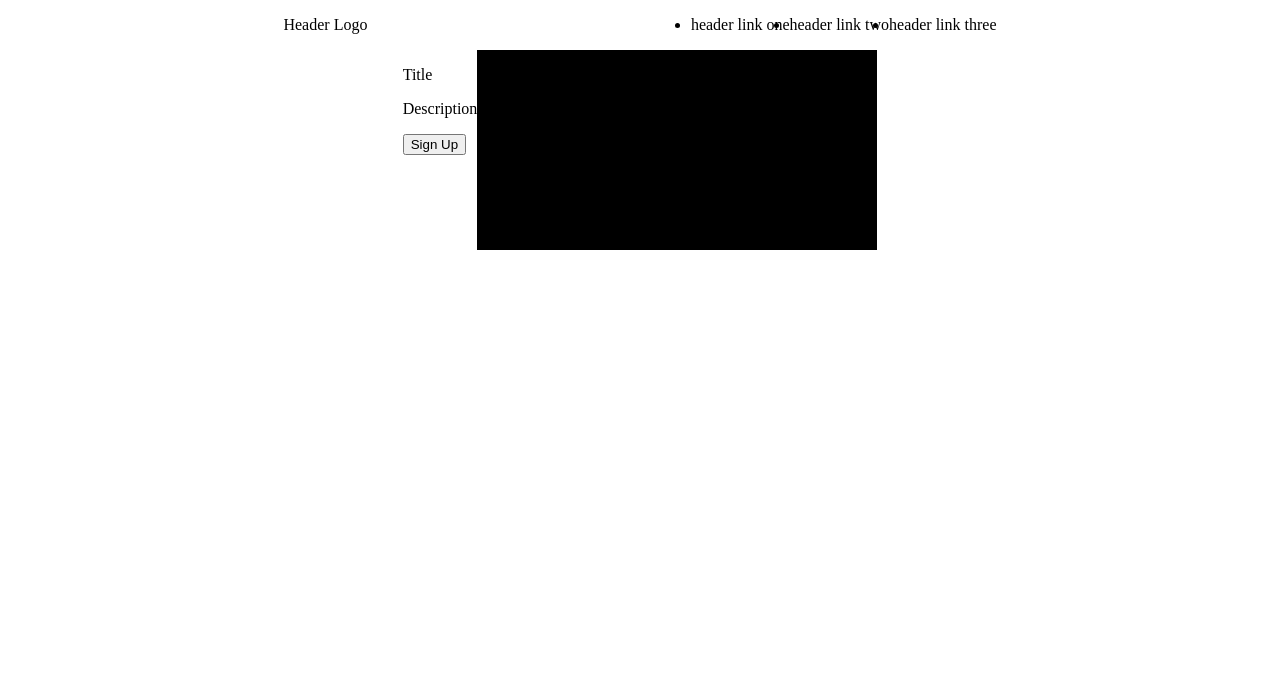
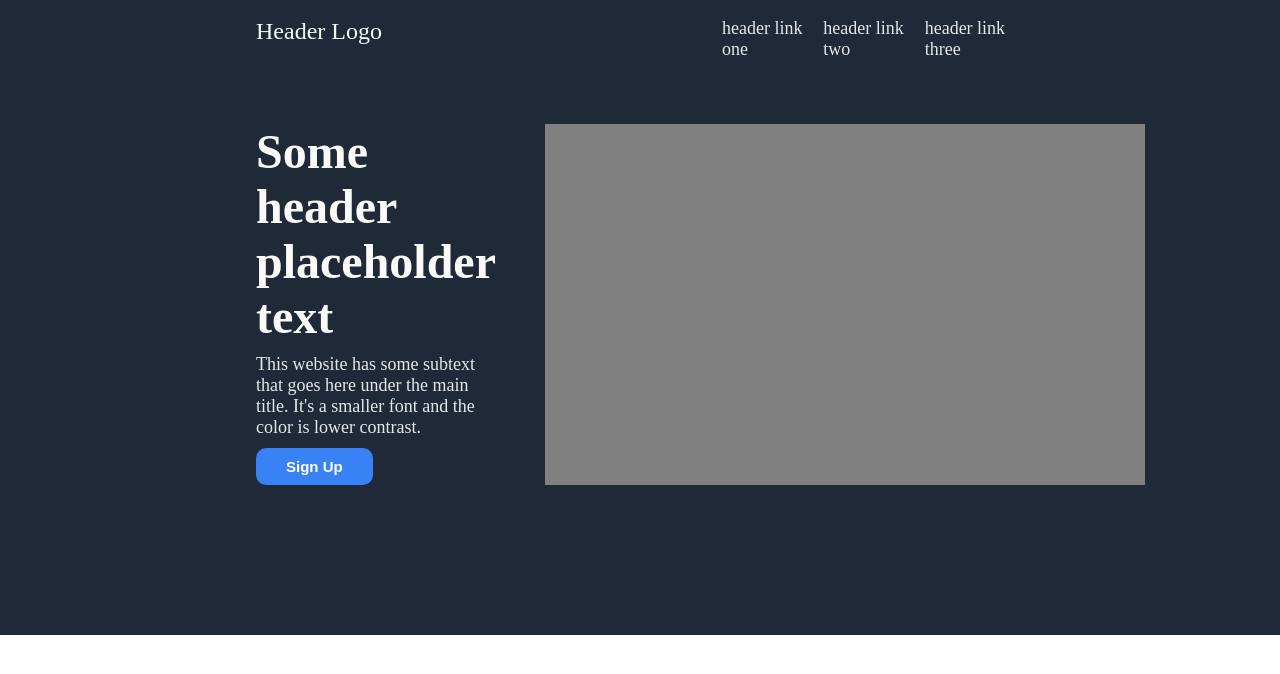
Before and after one commit to vent-dev/landing-page, a plain HTML site: page index.html in a window 1280 px wide. Drawn offline with Linux system fonts and the light colour scheme.

Commit message:
Completed header template

```diff
--- a/index.html
+++ b/index.html
@@ -8,22 +8,24 @@
     <title>Document</title>
 </head>
 <body>
-    <div class="section-1">
+    <div class="top">
         <div class="header">
-            <p>Header Logo</p>
+            <p class="logo">Header Logo</p>
             <ul>
                 <li>header link one</li>
                 <li>header link two</li>
                 <li>header link three</li>
             </ul>
         </div>
-        <div class="header-content">
-            <div class="sidebar">
-                <p>Title</p>
-                <p>Description</p>
-                <button>Sign Up</button>
+
+        <div class="content">
+            <div class="placeholder-text">
+                <p class="title">Some header placeholder text</p>
+                <p class="description">This website has some subtext that goes here under the main title. It's a smaller font and the color is lower contrast.</p>
+                <button class="sign-up">Sign Up</button>
             </div>
-            <div class="header-placeholder"></div>
+
+            <div class="placeholder-image"></div>
         </div>
     </div>
 </body>
--- a/stylesheet.css
+++ b/stylesheet.css
@@ -1,35 +1,97 @@
 body {
+    display: flex;
     margin: 0;
+}
+
+.top {
     display: flex;
     flex-direction: column;
-    min-height: 100vh;
+    background-color: #1F2937;
+    padding-bottom: 150px;
+    padding-top: 18px;
+    flex: 1;
 }
 
-.section-1 {
-    display: flex;
-    flex-direction: column;
+.logo {
+    display: inherit;
+    font-size: 24px;
+    color: #F0FAF8;
+    margin: 0;
+    flex: 1;
 }
 
 .header {
     display: flex;
-    flex-direction: row;
-    justify-content: space-evenly;
+    margin-bottom: 5%;
+    flex: 1;
+    margin-left: 20%;
+    margin-right: 20%;
 }
 
 ul {
     display: inherit;
     flex-direction: row;
+    list-style-type: none;
+    margin: 0;
+    margin-left: 120px;
+    flex: 1;
 }
 
-.header-content {
-    display: flex;
-    flex-direction: row;
-    justify-content: center;
+ul li {
+    display: inherit;
+    margin-left: 2px;
+    flex: 1;
+    font-size: 18px;
+    color: #E5E7EB
 }
 
-.header-placeholder {
+.content {
     display: flex;
-    background-color: black;
-    padding-left: 400px;
-    padding-bottom: 200px;
+    margin-left: 20%;
+    margin-right: 20%;
+    flex: 1;
 }
+
+.title {
+    display: inherit;
+    font-size: 48px;
+    font-weight: bolder;
+    color: #F9FAF8;
+    margin: 0;
+    margin-right: 50px;
+    margin-bottom: 10px;
+    flex: 1;
+}
+
+.description {
+    display: inherit;
+    font-size: 18px;
+    color: #E5E7EB;
+    margin: 0;
+    margin-right: 50px;
+    margin-bottom: 10px;
+    flex: 1;
+}
+
+.sign-up {
+    display: inherit;
+    background-color: #3882F6;
+    border: 0;
+    color: white;
+    border-radius: 10px;
+    padding: 10px;
+    padding-left: 30px;
+    padding-right: 30px;
+    font-size: 15px;
+    font-weight: bold;
+    flex: 1;
+
+}
+
+.placeholder-image {
+    display: inherit;
+    background-color: grey;
+    padding-left: 600px;
+    padding-bottom: 300px;
+    flex: 1;
+}
```
